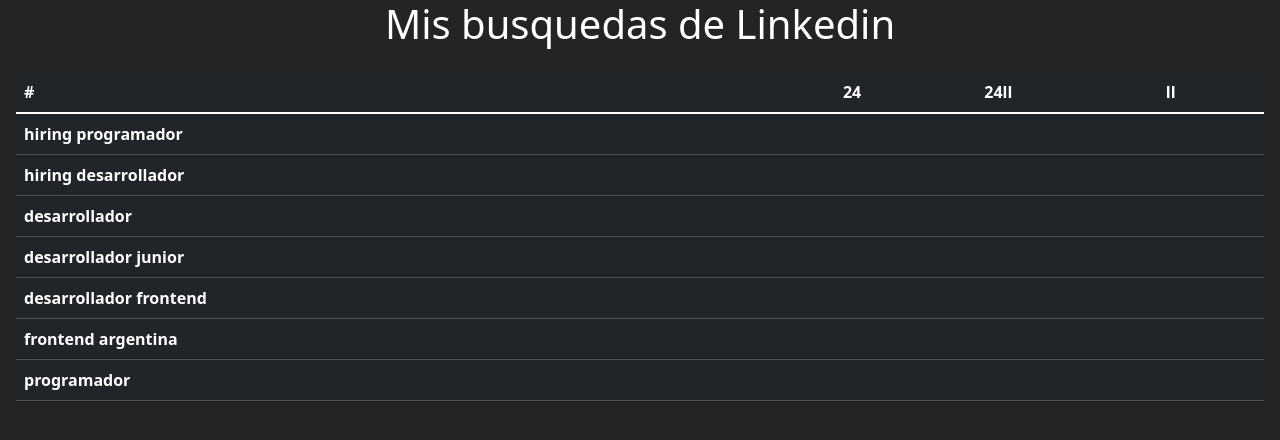
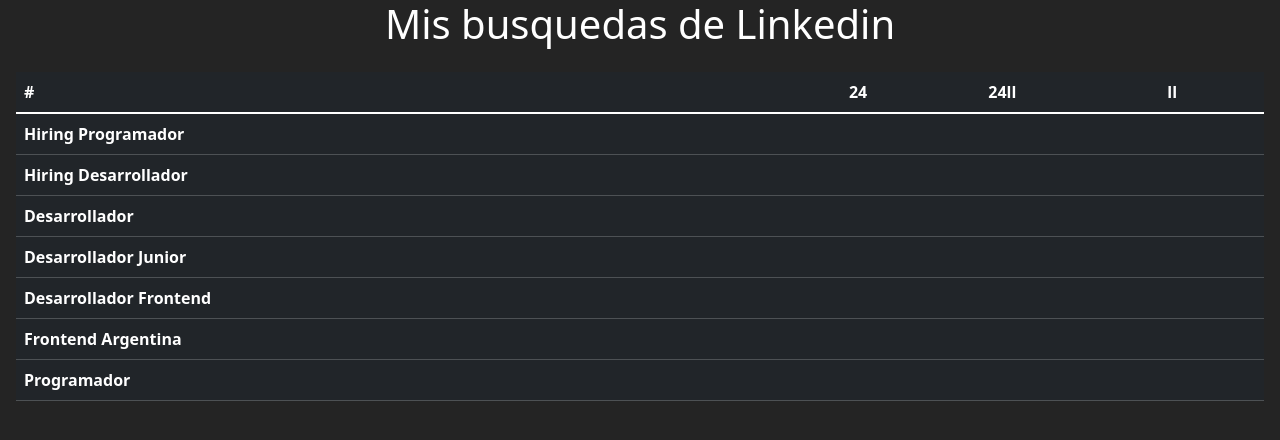
Before and after one commit to Benit0Trdlla/search-linkedin, a React (Vite) app: page / in a window 1280 px wide. Shown: the top 440 px of the page. Built offline with nearby package versions, Linux system fonts and the light colour scheme.

Commit message:
Update App.jsx

```diff
--- a/src/App.jsx
+++ b/src/App.jsx
@@ -3,7 +3,7 @@
 
 function App() {
 
-  const stringsSearch = ['hiring programador', 'hiring desarrollador', 'desarrollador', 'desarrollador junior', 'desarrollador frontend', 'frontend argentina', 'programador']
+  const stringsSearch = ['Hiring Programador', 'Hiring Desarrollador', 'Desarrollador', 'Desarrollador Junior', 'Desarrollador Frontend', 'Frontend Argentina', 'Programador']
 
   const [searchStates, setSearchStates] = useState(
     stringsSearch.map(() => [false, false, false])
```
